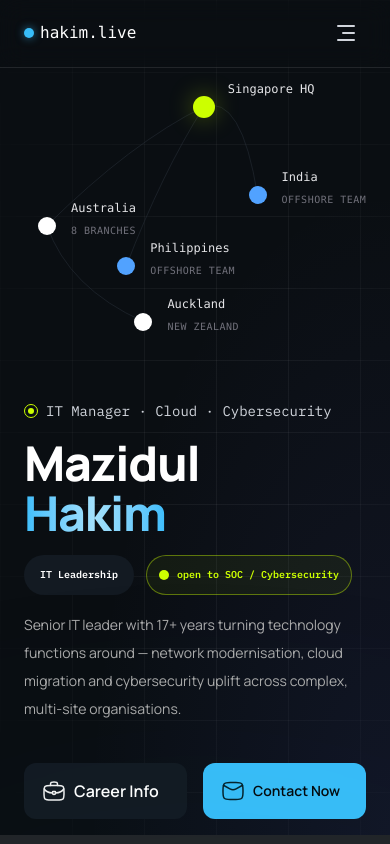
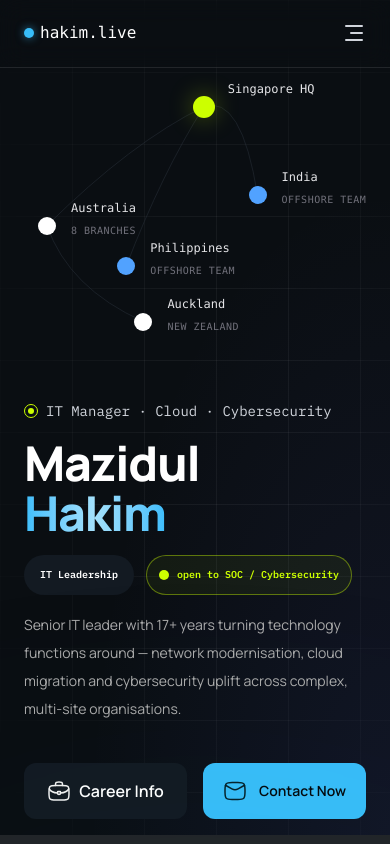
Before and after one commit to shihab-bhuiya/First-intern-Task, a Next.js app: page / in a window 390 px wide. Shown: the top 844 px of the page. Built offline with nearby package versions, Linux system fonts and the light colour scheme.

Commit message:
refactor: update button layout in Hero component and adjust Navbar padding for improved consistency

```diff
--- a/src/components/Hero.tsx
+++ b/src/components/Hero.tsx
@@ -198,7 +198,7 @@ export default function Hero() {
               <Link
                 href="#experience"
                 onClick={(e) => handleScrollTo(e, "#experience")}
-                className="inline-flex h-[56px]  items-center w-full gap-2 font-manrope  rounded-[12px] bg-[#131A22] px-[18px] lg:text-[16px] font-semibold lg:px-6 text-white transition-colors hover:bg-[#1B2430] sm:h-14 sm:gap-2.5  sm:text-lg">
+                className="flex items-center justify-center h-[56px]  items-center w-full lg:w-[194px] gap-2 font-manrope  rounded-[12px] bg-[#131A22] px-[18px] lg:text-[16px] font-semibold lg:px-6 text-white transition-colors hover:bg-[#1B2430] sm:h-14 sm:gap-2.5  sm:text-lg">
                 <Image
                   src={"/carrer-infosvg.svg"}
                   width={24}
@@ -209,10 +209,18 @@ export default function Hero() {
                 Career Info
               </Link>
 
-              <Link
+              {/* <Link
                 href="#contact"
                 onClick={(e) => handleScrollTo(e, "#contact")}
-                className="inline-flex h-[56px]  text-[14px] w-full lg:text-[16px] font-manrope font-semibold  items-center gap-2 rounded-[12px] bg-[#38BDF8] px-[18px] lg:px-4 font-semibold text-[#05090d] transition-colors hover:bg-[#7DD3FC] sm:h-14 sm:gap-2.5  sm:text-lg">
+                className="inline-flex h-[56px]  text-[14px] w-full lg:w-[194px]  lg:text-[16px] font-manrope font-semibold  items-center gap-2 rounded-[12px] bg-[#38BDF8] px-[18px] lg:px-4 font-semibold text-[#05090d] transition-colors hover:bg-[#7DD3FC] sm:h-14 sm:gap-2.5  sm:text-lg">
+                <Image src={"/mail.svg"} alt="mail" width={24} height={24} />
+                Contact Now
+              </Link> */}
+
+               <Link
+                href="#contact"
+                onClick={(e) => handleScrollTo(e, "#contact")}
+                className="flex items-center justify-center h-[56px]  text-[14px] w-full lg:w-[194px]  lg:text-[16px] font-manrope font-semibold  items-center gap-3 rounded-[12px] bg-[#38BDF8] px-[18px] lg:px-4 font-semibold text-[#05090d] transition-colors hover:bg-[#7DD3FC] sm:h-14 sm:gap-2.5  sm:text-lg">
                 <Image src={"/mail.svg"} alt="mail" width={24} height={24} />
                 Contact Now
               </Link>
--- a/src/components/Navbar.tsx
+++ b/src/components/Navbar.tsx
@@ -69,7 +69,7 @@ export default function Navbar() {
   return (
     <header className="fixed inset-x-0 top-0 z-50 border-b border-white/10  backdrop-blur-md">
       <nav
-        className="mx-auto flex h-[66px] max-w-[1440px]  items-center justify-between px-6 lg:px-20"
+        className="mx-auto flex h-[66px] max-w-[1440px]  items-center justify-between pl-6 pr-4 lg:px-20"
         aria-label="Main navigation"
       >
         {/* Logo */}
```
